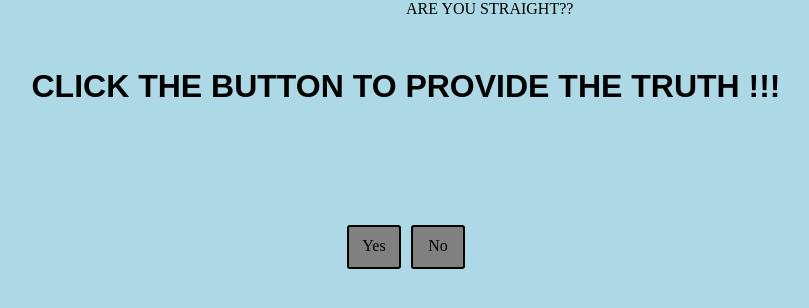
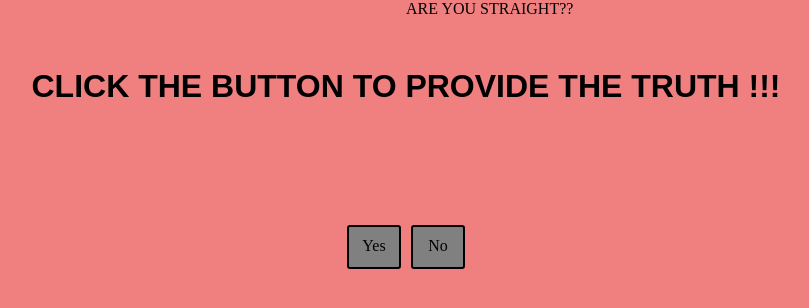
Before and after one commit to DannyLurker/Simple-DOM, a plain HTML site: page index.html in a window 1280 px wide. Shown: the whole page, without its empty margins (234-1043 px from the left). Drawn offline with Linux system fonts and the light colour scheme.

Commit message:
change bg

```diff
--- a/style.css
+++ b/style.css
@@ -4,7 +4,7 @@
 }
 
 body {
-  background-color: lightblue;
+  background-color: lightcoral;
   transition: 0.5s;
 }
 
```
